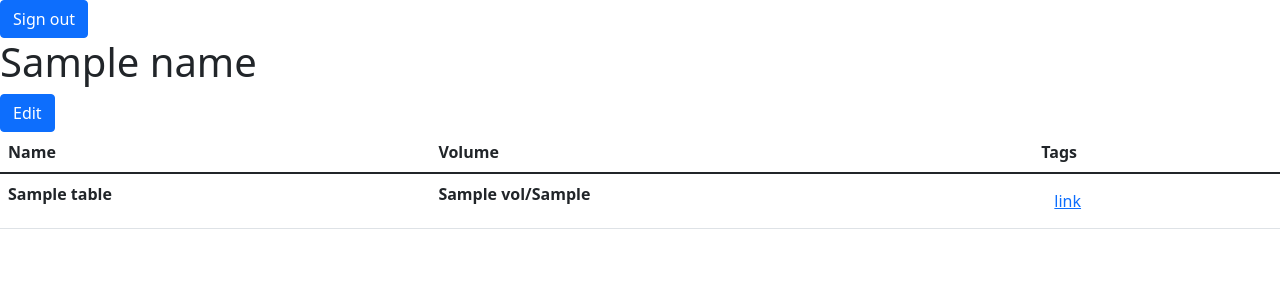
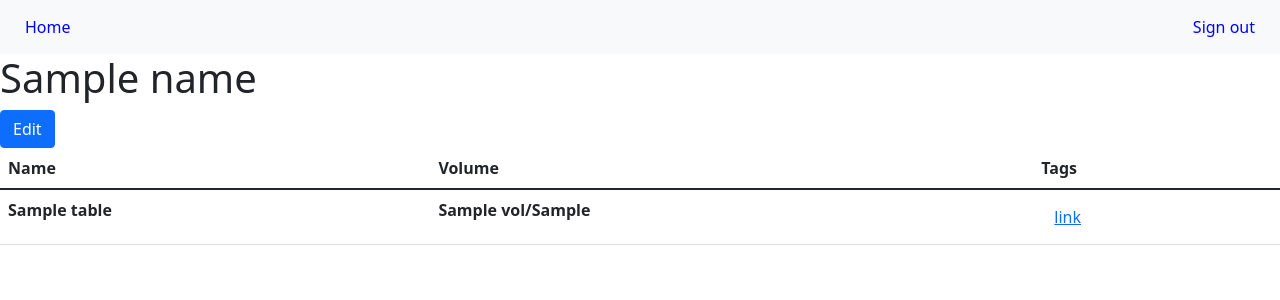
Before and after one commit to Squidnugi/AnimeProject, a Flask app: template templates/index.html in a window 1280 px wide. Shown: the top 300 px of the page. Run offline with Flask 2, Linux system fonts and the light colour scheme; the template is opened without the code that fills it: most values are stand-ins (such as "Sample title", 1, 10 or a date in 2020); lists and menus that the app fills with data are empty.

Commit message:
Commit Message

```diff
--- a/app.py
+++ b/app.py
@@ -1,5 +1,6 @@
 from flask import Flask, render_template, request, url_for, redirect, make_response
 import sqlite3
+
 print("http://localhost:5000/")
 app = Flask(__name__)
 
--- a/static/style.css
+++ b/static/style.css
@@ -0,0 +1,3 @@
+#nav_button{
+    color: blue;
+}
--- a/templates/base.html
+++ b/templates/base.html
@@ -6,11 +6,26 @@
     <meta name="viewport" content="width=device-width, initial-scale=1">
     <link href="https://cdn.jsdelivr.net/npm/bootstrap@5.1.3/dist/css/bootstrap.min.css" rel="stylesheet">
     <script src="https://cdn.jsdelivr.net/npm/bootstrap@5.1.3/dist/js/bootstrap.bundle.min.js"></script>
+    <link rel="stylesheet" type="text/css" href="static/style.css">
 </head>
 <body>
-    <form action="{{ url_for('sign_out') }}", method="get">
-        <button type="submit" class="btn btn-primary">Sign out</button>
-    </form>
+    <nav class="navbar navbar-expand-sm bg-light">
+        <div class="container-fluid">
+            <div class="navbar-header">
+                <form action="{{ url_for('main') }}", method="get">
+                        <button type="submit" class="btn" id="nav_button">Home</button>
+                </form>
+            </div>
+            <ul class="navbar-nav">
+                <li class="nav-item">
+                    <form action="{{ url_for('sign_out') }}", method="get">
+                        <button type="submit" class="btn" id="nav_button">Sign out</button>
+                    </form>
+                </li>
+            </ul>
+
+        </div>
+    </nav>
     {% block content %}
     {% endblock %}
 </body>
```
